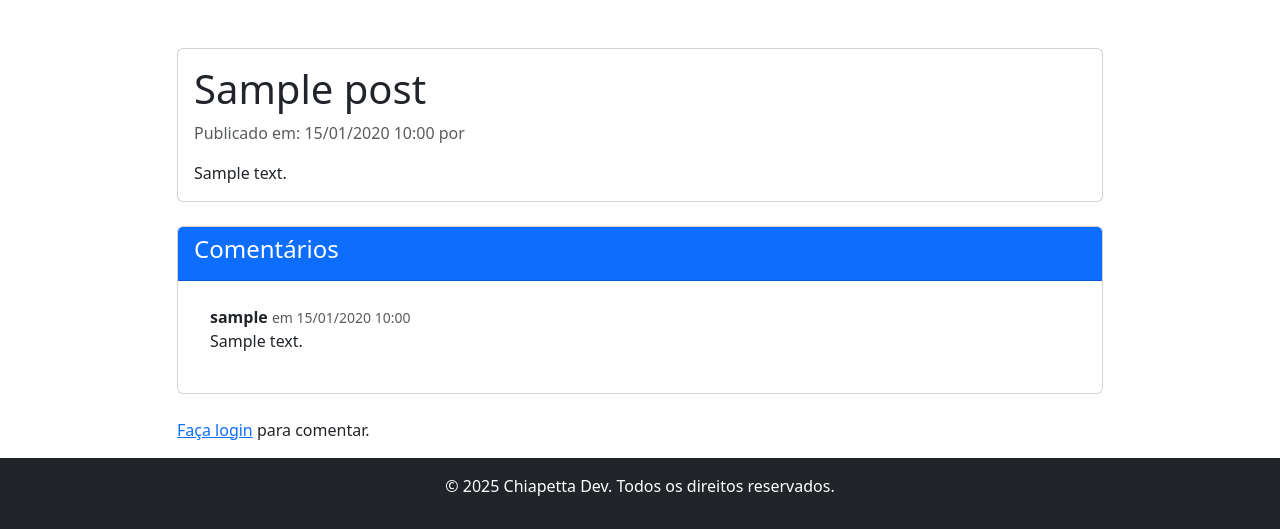
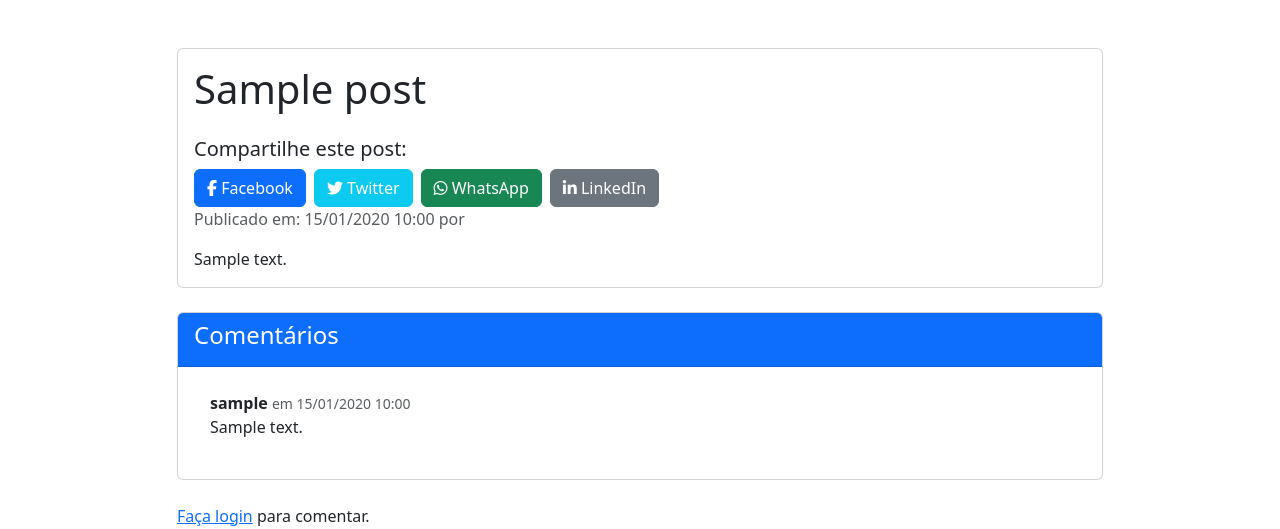
Before and after one commit to chiapettaiago/my_portfolio, a Flask app: page /post/1 in a window 1280 px wide. Shown: the part 56-585 px from the top of the page. Run offline with Flask 3, Linux system fonts and the light colour scheme; tables that the repository leaves empty hold one stand-in row (values such as "Sample post"); some libraries are stand-ins or nearby versions.

Commit message:
botões de compartilhar

```diff
--- a/templates/post.html
+++ b/templates/post.html
@@ -10,6 +10,40 @@
             <div class="card mb-4">
                 <div class="card-body">
                     <h1 class="card-title">{{ post['title'] }}</h1>
+                    <!-- Botão de Compartilhar -->
+            <div class="mt-4">
+    <h5>Compartilhe este post:</h5>
+    <div class="d-flex">
+        <!-- Facebook -->
+        <a href="https://www.facebook.com/sharer/sharer.php?u={{ request.url }}"
+           target="_blank"
+           class="btn btn-primary me-2">
+           <i class="fa-brands fa-facebook-f"></i> Facebook
+        </a>
+
+        <!-- Twitter -->
+        <a href="https://twitter.com/intent/tweet?url={{ request.url }}&text={{ post['title'] }}"
+           target="_blank"
+           class="btn btn-info text-white me-2">
+           <i class="fa-brands fa-twitter"></i> Twitter
+        </a>
+
+        <!-- WhatsApp -->
+        <a href="https://api.whatsapp.com/send?text={{ post['title'] }} - {{ request.url }}"
+           target="_blank"
+           class="btn btn-success me-2">
+           <i class="fa-brands fa-whatsapp"></i> WhatsApp
+        </a>
+
+        <!-- LinkedIn -->
+        <a href="https://www.linkedin.com/shareArticle?mini=true&url={{ request.url }}&title={{ post['title'] }}"
+           target="_blank"
+           class="btn btn-secondary">
+           <i class="fa-brands fa-linkedin-in"></i> LinkedIn
+        </a>
+    </div>
+</div>
+
                     <p class="text-muted">Publicado em: {{ post['created_at'] }} por {{user.username}}</p>
                     <p class="card-text">{{ post['content'] | safe }}</p>
                 </div>
```
